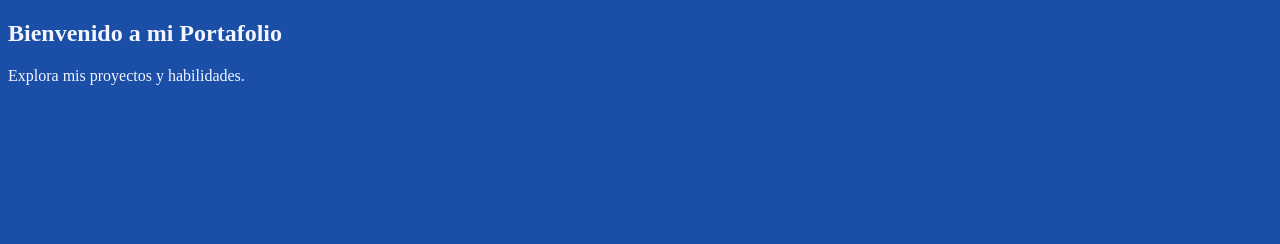
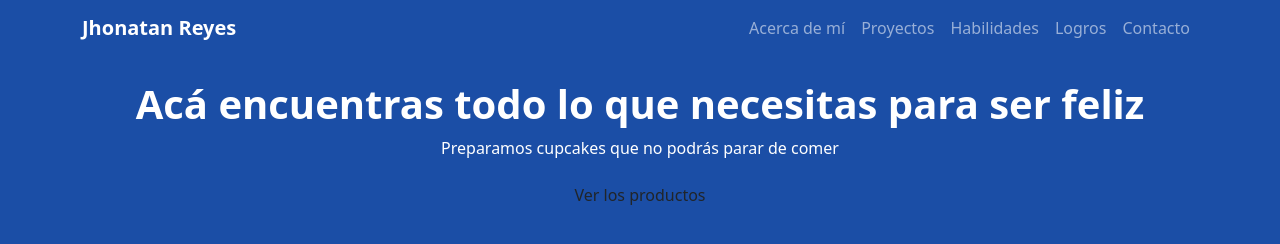
Before and after one commit to JhonatanReyes276/Portafolio, a plain HTML site: page index.html in a window 1280 px wide. Drawn offline with nearby package versions, Linux system fonts and the light colour scheme; a web font is replaced by a local one.

Commit message:
agrego navbar

```diff
--- a/index.html
+++ b/index.html
@@ -1,20 +1,57 @@
 <!DOCTYPE html>
 <html lang="es">
+
 <head>
     <meta charset="UTF-8">
     <meta name="viewport" content="width=device-width, initial-scale=1.0">
     <title>Portafolio</title>
+    <link rel="preconnect" href="https://fonts.googleapis.com">
+    <link rel="preconnect" href="https://fonts.gstatic.com" crossorigin>
+    <link
+        href="https://fonts.googleapis.com/css2?family=Ingrid+Darling&family=Inter:ital,opsz,wght@0,14..32,100..900;1,14..32,100..900&display=swap"
+        rel="stylesheet">
+    <link href="https://cdn.jsdelivr.net/npm/bootstrap@5.3.8/dist/css/bootstrap.min.css" rel="stylesheet"
+        integrity="sha384-sRIl4kxILFvY47J16cr9ZwB07vP4J8+LH7qKQnuqkuIAvNWLzeN8tE5YBujZqJLB" crossorigin="anonymous">
+    <link href="https://cdn.jsdelivr.net/npm/bootstrap-icons@1.13.2/font/bootstrap-icons.min.css" rel="stylesheet">
     <link rel="stylesheet" href="styles.css">
 </head>
+
 <body>
+    <nav class="navbar navbar-expand-lg" data-bs-theme="dark">
+        <div class="container">
+            <a class="navbar-brand fw-bold" href="#inicio">
+                <span>Jhonatan Reyes</span>
+            </a>
+            <button class="navbar-toggler" type="button" data-bs-toggle="collapse" data-bs-target="#menuPrincipal"
+                aria-controls="menuPrincipal" aria-expanded="false" aria-label="Abrir menú">
+                <span class="navbar-toggler-icon"></span>
+            </button>
+            <div class="collapse navbar-collapse" id="menuPrincipal">
+                <ul class="navbar-nav ms-auto">
+                    <li class="nav-item"><a class="nav-link" href="#acerca">Acerca de mí</a></li>
+                    <li class="nav-item"><a class="nav-link" href="#proyectos">Proyectos</a></li>
+                    <li class="nav-item"><a class="nav-link" href="#habilidades">Habilidades</a></li>
+                    <li class="nav-item"><a class="nav-link" href="#logros">Logros</a></li>
+                    <li class="nav-item"><a class="nav-link" href="#contacto">Contacto</a></li>
+                </ul>
+            </div>
+        </div>
+    </nav>
+    <header id="inicio" class="text-white text-center">
+        <div class="container py-4 position-relative">
+            <div class="row g-4">
+                <div class="col-6">
+
+                </div>
+            </div>
+            <h1 class="display-6 fw-bold">Acá encuentras todo lo que necesitas para ser feliz</h1>
+            <p class="mb-3 text-center">Preparamos cupcakes que no podrás parar de comer</p>
+            <a href="#productos" class="btn btn-dorado btn-md">Ver los productos</a>
+        </div>
+    </header>
     <main>
-        <section id="presentacion">
-            <div class="container">
-                <h1>Bienvenido a mi Portafolio</h1>
-                <p>Explora mis proyectos y habilidades.</p>
-            </div>
-        </section>
 
     </main>
 </body>
+
 </html>
```
